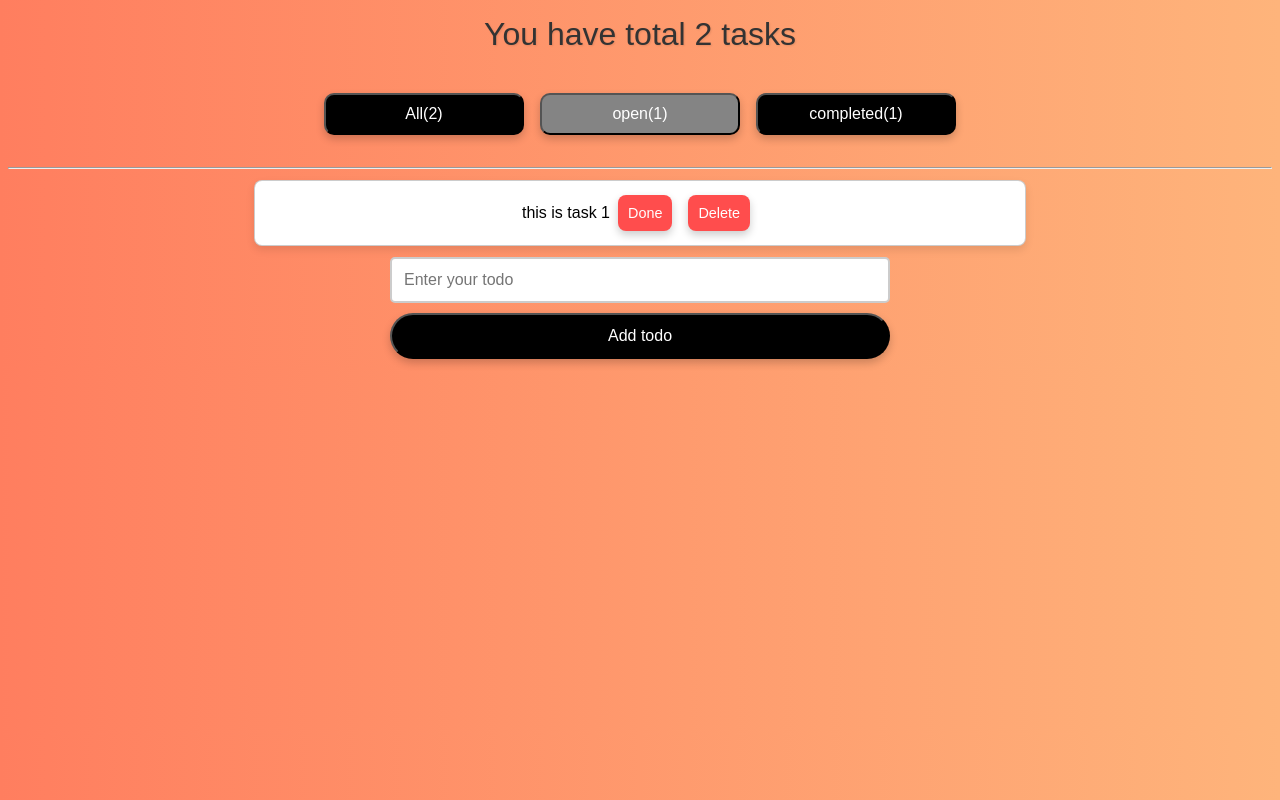
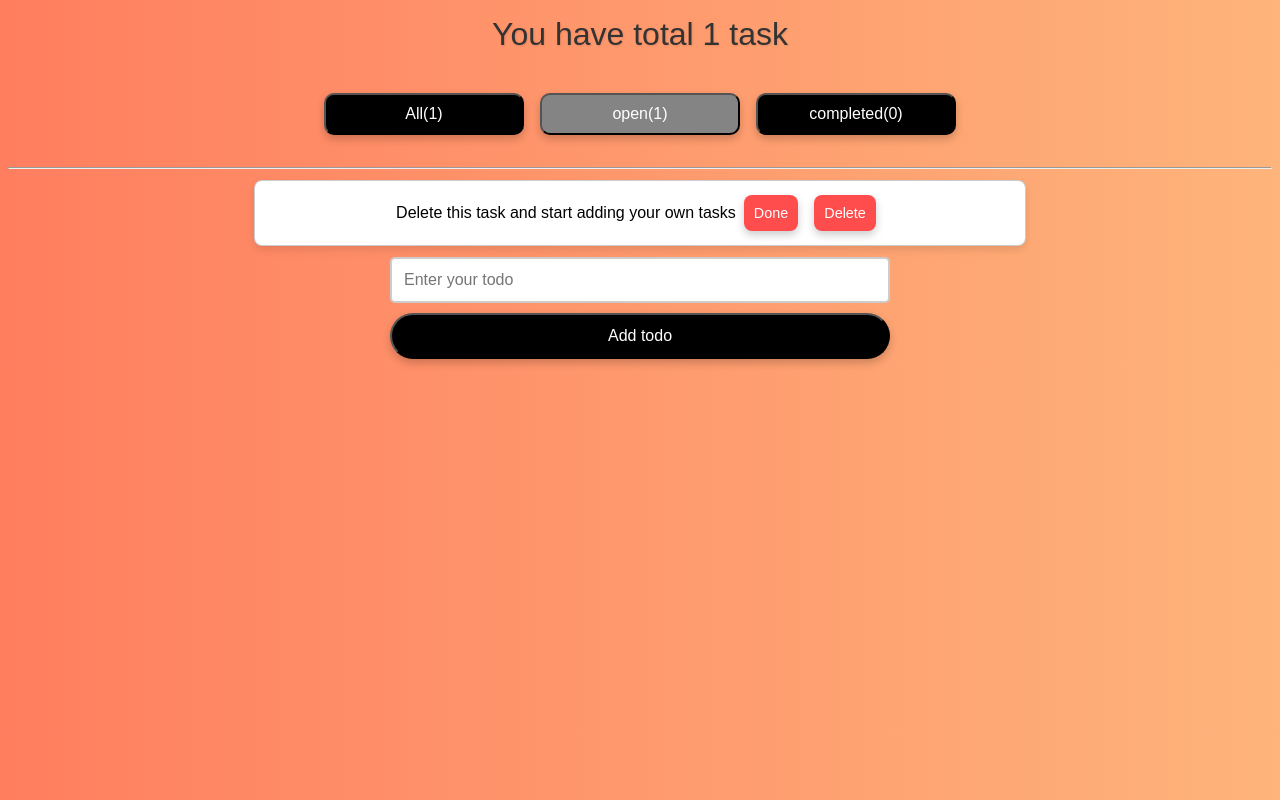
Before and after one commit to Kedarinath1502/todo-app, a React (Vite) app: page / in a window 1280 px wide. Built offline with nearby package versions, Linux system fonts and the light colour scheme.

Commit message:
changedinitialtodoval

```diff
--- a/src/App.jsx
+++ b/src/App.jsx
@@ -6,8 +6,7 @@ import Input from './components/Input.jsx'
 import { useState, useEffect } from 'react'
 function App() {
   const [todos, setTodos] = useState([
-    {input : "this is task 1", completed : false},
-     {input : "this is task 2", completed : true}
+    {input : "Delete this task and start adding your own tasks", completed : false}
   ])
   const [selectedTab, setSelectedTab] = useState('open')
 
```
